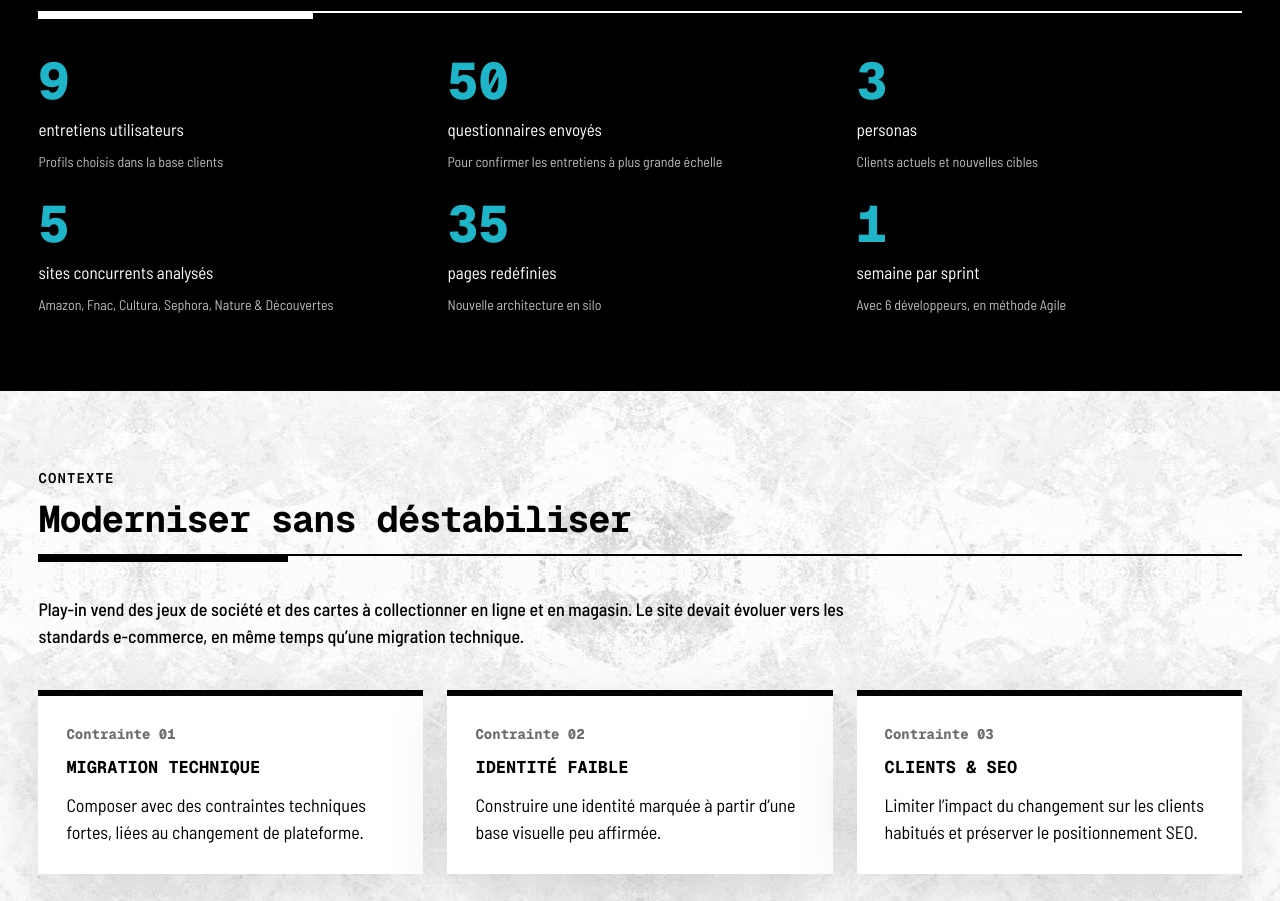
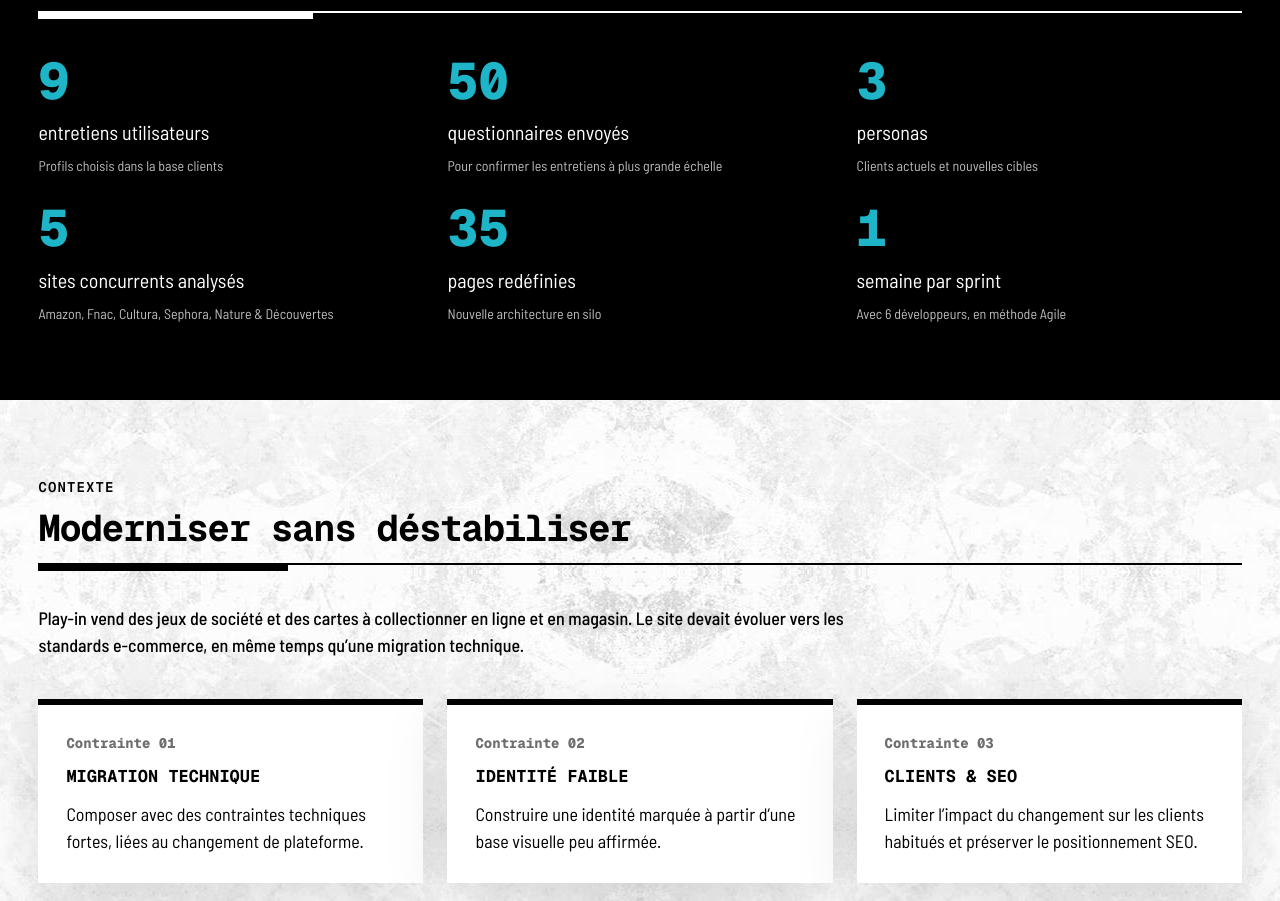
Before and after one commit to LucieGoguel/portfolio, a plain HTML site: page projets/refonte-site-e-commerce-play-in/index.html in a window 1280 px wide. Shown: the part 928-1829 px from the top of the page. Drawn offline with nearby package versions, Linux system fonts and the light colour scheme.

Commit message:
E-commerce : libellés des chiffres clés à 20 px
Co-Authored-By: Claude Opus 5.5 <noreply@anthropic.com>
Claude-Session: https://claude.ai/code/session_01THwdntjNiSuDEHoKbgxniL

```diff
--- a/assets/css/style.css
+++ b/assets/css/style.css
@@ -578,3 +578,4 @@ ul { padding: 0; list-style: none; }
   .st-persona blockquote { margin: 20px; }
 }
 .st-wrap > .st-lead + .st-photos { margin-top: 20px; }
+#chiffres .st-kpi span { font-size: 20px; }
```
